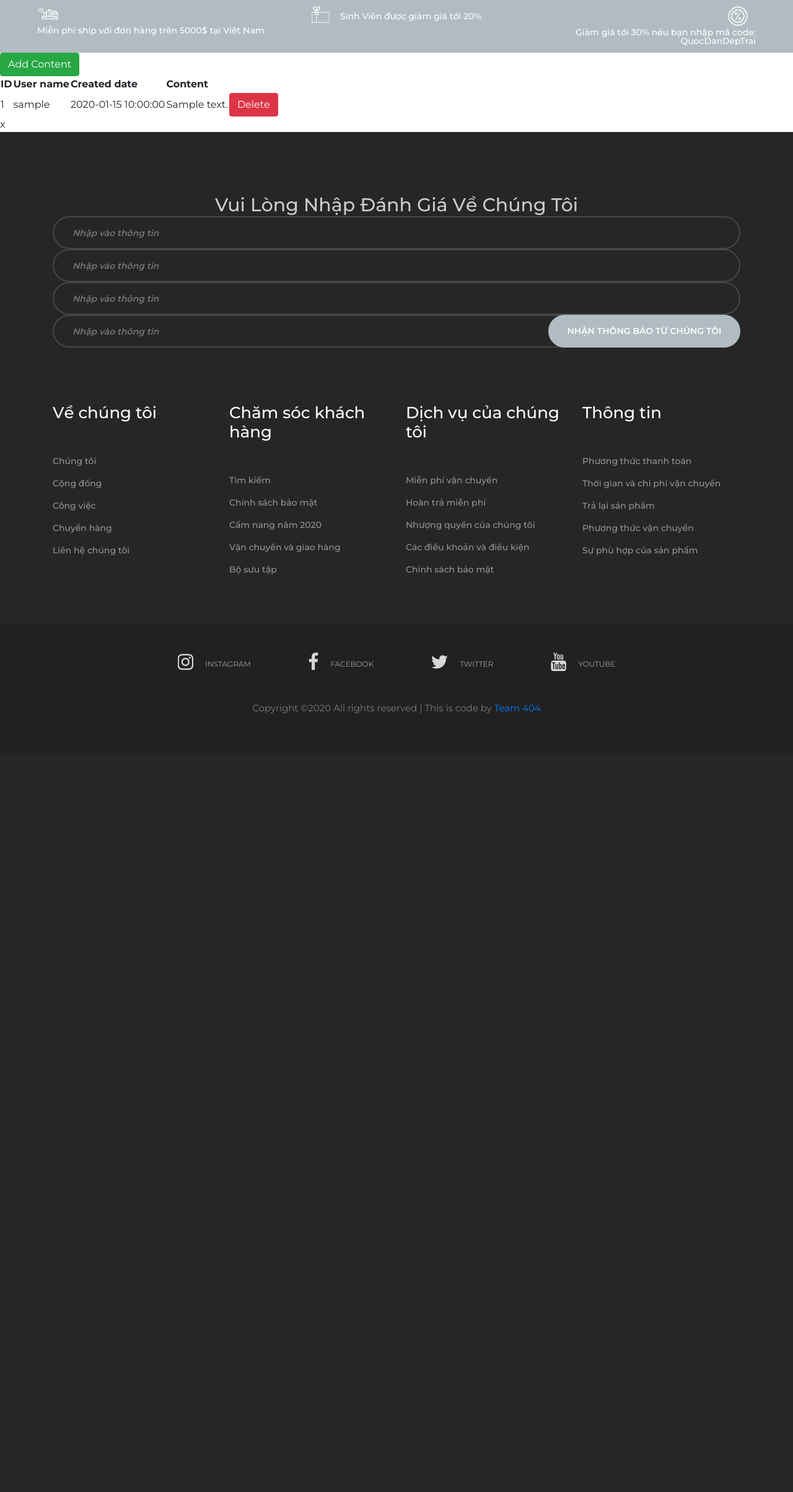
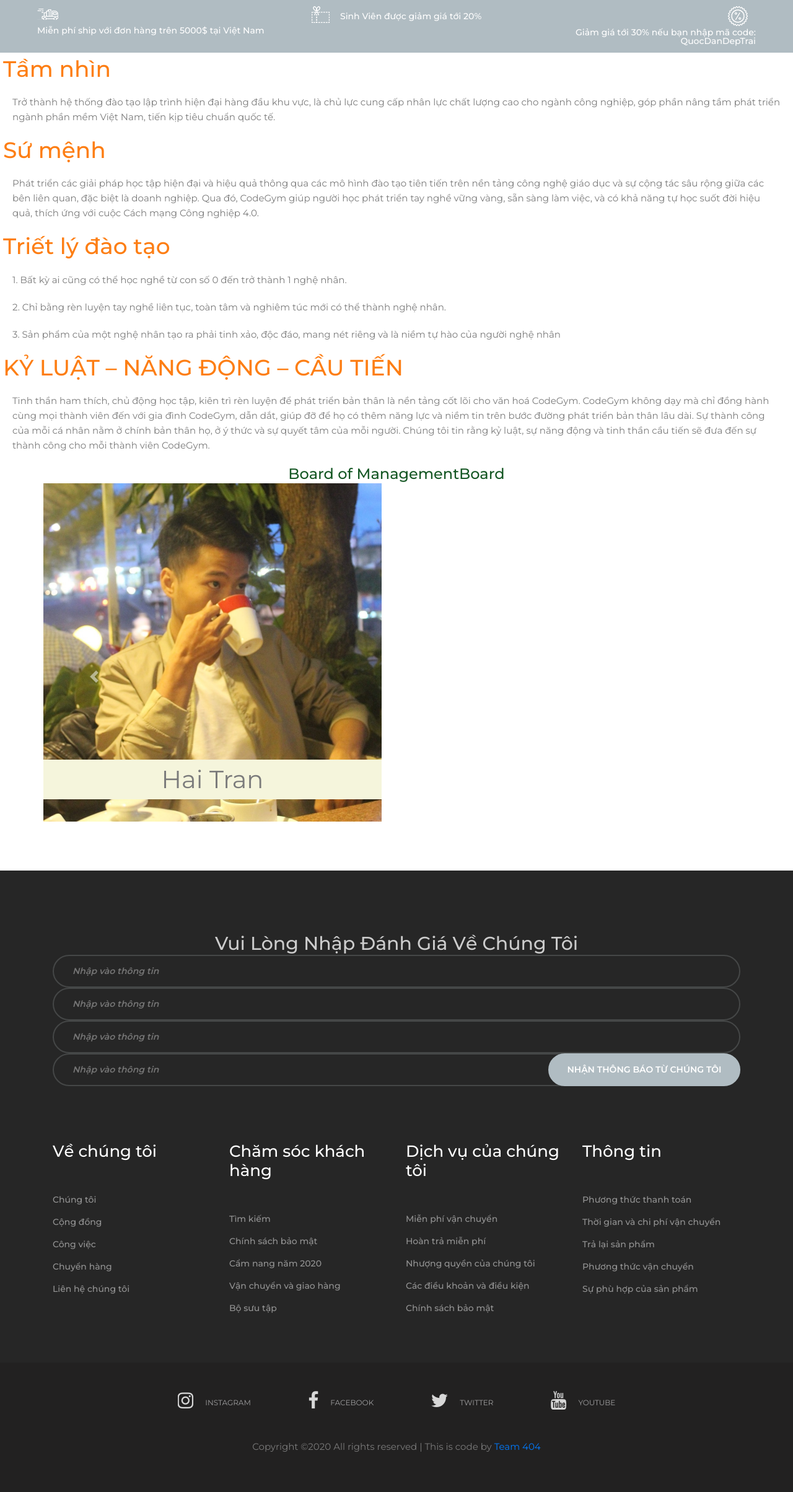
Before and after one commit to Hai-TranC1019i1/Shop_Clothes_404, a PHP site: page /index.php?page=aboutme in a window 1280 px wide. Shown: the part 104-2512 px from the top of the page at 62% size. Before the commit the page ends 1255 px from the top, so only its background shows below. Run offline with PHP 8.4, Linux system fonts and the light colour scheme; tables that the repository leaves empty or names only in its code hold one stand-in row (values such as "Sample post").

Commit message:
about_me

```diff
--- /dev/null
+++ b/about_me.php
@@ -0,0 +1,71 @@
+
+<div>
+    <h2 style="margin:5px ;color:  #fd7e14"  >Tầm nhìn</h2><p
+            style="margin: 20px" ><span> Trở thành hệ thống đào tạo lập trình hiện đại hàng đầu khu vực, là chủ lực cung cấp nhân lực chất lượng cao cho ngành công nghiệp, góp phần nâng tầm phát triển ngành phần mềm Việt Nam, tiến kịp tiêu chuẩn quốc tế.</span></p></div></div><div
+        class="et_pb_module et_pb_text et_pb_text_2 et_pb_bg_layout_light  et_pb_text_align_left"><div
+            class=et_pb_text_inner><h2 style="margin:5px ;color:  #fd7e14">Sứ mệnh</h2><p
+                style="margin: 20px"><span>Phát triển các giải pháp học tập hiện đại và hiệu quả thông qua các mô hình đào tạo tiên tiến trên nền tảng công nghệ giáo dục và sự cộng tác sâu rộng giữa các bên liên quan, đặc biệt là doanh nghiệp. Qua đó, CodeGym giúp người học phát triển tay nghề vững vàng, sẵn sàng làm việc, và có khả năng tự học suốt đời hiệu quả, thích ứng với cuộc Cách mạng Công nghiệp 4.0.</span></p></div></div><div
+        class="et_pb_module et_pb_text et_pb_text_3 et_pb_bg_layout_light  et_pb_text_align_left"><div
+            class=et_pb_text_inner><h2 style="margin:5px ;color:  #fd7e14">Triết lý đào tạo</h2><p
+                style="margin: 20px"><span>1. Bất kỳ ai cũng có thể học nghề từ con số 0 đến trở thành 1 nghệ nhân.</span></p><p
+                style="margin: 20px"><span>2. Chỉ bằng rèn luyện tay nghề liên tục, toàn tâm và nghiêm túc mới có thể thành nghệ nhân.</span></p><p
+                style="margin: 20px"><span>3. Sản phẩm của một nghệ nhân tạo ra phải tinh xảo, độc đáo, mang nét riêng và là niềm tự hào của người nghệ nhân</span></p></div></div><div
+        class="et_pb_module et_pb_text et_pb_text_4 et_pb_bg_layout_light  et_pb_text_align_left"><div
+                class=av_textblock_section><div
+                    class="avia_textblock "><h2 style="margin:5px ;color:  #fd7e14">KỶ LUẬT – NĂNG ĐỘNG – CẦU TIẾN</h2></div></section><section
+                class=av_textblock_section><div
+                    class="avia_textblock "><p
+                        style="margin: 20px"><span>Tinh thần ham thích, chủ động học tập, kiên trì rèn luyện để phát triển bản thân là nền tảng cốt lõi cho văn hoá CodeGym. CodeGym không dạy mà chỉ đồng hành cùng mọi thành viên đến với gia đình CodeGym, dẫn dắt, giúp đỡ để họ có thêm năng lực và niềm tin trên bước đường phát triển bản thân lâu dài. Sự thành công của mỗi cá nhân nằm ở chính bản thân họ, ở ý thức và sự quyết tâm của mỗi người. Chúng tôi tin rằng kỷ luật, sự năng động và tinh thần cầu tiến sẽ đưa đến sự thành công cho mỗi thành viên CodeGym.</span></p></div></section></div></div></div></div></div>
+
+<h4 style="color: #155724 ; text-align: center" >Board of ManagementBoard</h4>
+
+<div class="container">
+    <div class="row">
+        <div id="carouselExampleIndicators" class="carousel slide" data-ride="carousel">
+            <ol class="carousel-indicators">
+                <li data-target="#carouselExampleIndicators" data-slide-to="0" class="active"></li>
+                <li data-target="#carouselExampleIndicators" data-slide-to="1"></li>
+                <li data-target="#carouselExampleIndicators" data-slide-to="2"></li>
+            </ol>
+            <div class="carousel-inner" >
+                <div class="carousel-item active">
+                    <a href="https://www.facebook.com/singleking.sadworld">
+                        <img class="d-block w-50 team" src="img/404/hai2.png" alt="First slide">
+                        <p style="position: relative; bottom: 100px;text-align: center; font-size: 40px;
+                        background-color: beige; width: 50%">Hai Tran</p>
+                    </a>
+
+                    </div>
+                <div class="carousel-item">
+                    <a href="https://www.facebook.com/quocdan.info">
+                        <img class="d-block w-50 team" src="img/404/dan.png" alt="Second slide">
+                        <p style="position: relative; bottom: 100px;text-align: center; font-size: 40px;
+                        background-color: beige; width: 50%">Quoc Dan</p>
+                    </a>
+                </div>
+                <div class="carousel-item">
+                    <a href="https://www.facebook.com/nguyenquang.huy.37669528">
+                        <img class="d-block w-50 team" src="img/404/khoi2.png" alt="Third slide">
+                        <p style="position: relative; bottom: 100px;text-align: center; font-size: 40px;
+                        background-color: beige; width: 50%">Khoi Mit</p>
+                    </a>
+                </div>
+                <div class="carousel-item">
+                    <a href="https://www.facebook.com/trengo2411">
+                        <img class="d-block w-50 team" src="img/404/tung1.png" alt="Third slide">
+                        <p style="position: relative; bottom: 100px;text-align: center; font-size: 40px;
+                        background-color: beige; width: 50%">Tung Dinh</p>
+                    </a>
+                </div>
+            </div>
+            <a class="carousel-control-prev" href="#carouselExampleIndicators" role="button" data-slide="prev">
+                <span class="carousel-control-prev-icon" aria-hidden="true"></span>
+                <span class="sr-only">Previous</span>
+            </a>
+            <a class="carousel-control-next" href="#carouselExampleIndicators" role="button" data-slide="next">
+                <span class="carousel-control-next-icon" aria-hidden="true"></span>
+                <span class="sr-only">Next</span>
+            </a>
+        </div>
+    </div>
+</div>
--- a/categories.html
+++ b/categories.html
@@ -1,3 +1,5 @@
+
+
 <!DOCTYPE html>
 <html lang="zxx">
 
--- a/controller/CommentController.php
+++ b/controller/CommentController.php
@@ -38,4 +38,9 @@ class CommentController
            $this->commentDB->delete($id);
        }
     }
+
+    public function aboutme()
+    {
+        include "about_me.php";
+    }
 }
--- a/css/style.css
+++ b/css/style.css
@@ -40,6 +40,7 @@ body {
 	background: none;
 }
 
+
 h1,
 h2,
 h3,
--- a/header.php
+++ b/header.php
@@ -43,7 +43,7 @@
                             <li><a href="check-out.html">Thủ Tục Thanh Toán</a></li>
                         </ul>
                     </li>
-                    <li><a href="./product-page.html">About</a></li>
+                    <li><a href="./index.php?page=aboutme">About</a></li>
                     <li><a href="./check-out.html">Blog</a></li>
                     <li><a href="./contact.html">Liên Hệ</a></li>
                 </ul>
--- a/index.php
+++ b/index.php
@@ -55,6 +55,9 @@ $controller = new CommentController();
             case "delete":
                 $controller->delete();
                 break;
+            case "aboutme":
+                $controller->aboutme();
+                break;
             default:
                 $controller->index();
         }
```
Also changed, not shown: img/404/dan.png (added), img/404/hai.png (added), img/404/hai1.png (added), img/404/hai2.png (added), img/404/khoi.png (added), img/404/khoi1.png (added), img/404/khoi2.png (added), img/404/tung.png (added), img/404/tung1.png (added), 2 other files.
